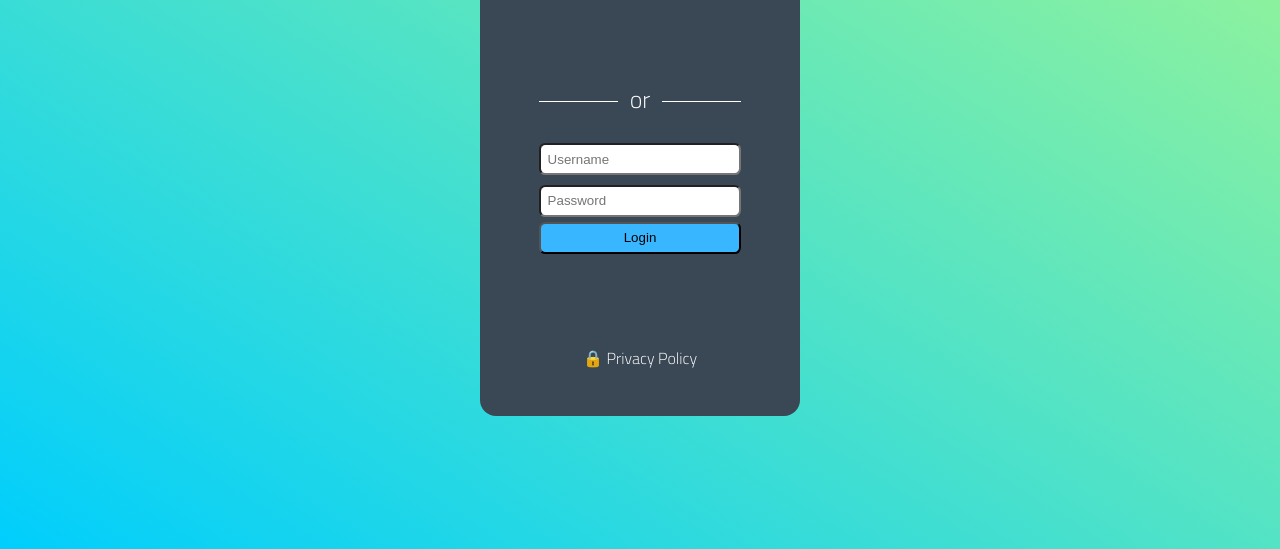
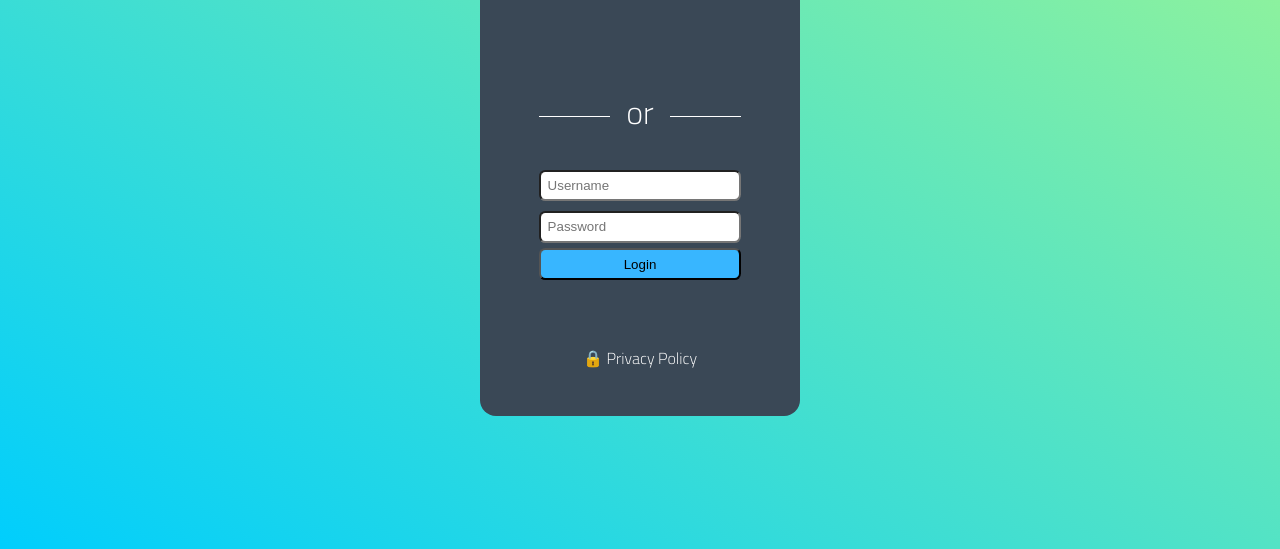
Before and after one commit to techano/spelf, a plain HTML site: page student/login.html in a window 1280 px wide. Shown: the part 251-800 px from the top of the page. Drawn offline with Linux system fonts and the light colour scheme.

Commit message:
more testing

```diff
--- a/assets/css/login.css
+++ b/assets/css/login.css
@@ -74,7 +74,7 @@ body {
   justify-content: center;
 }
 
-.loginframeformseperator {
+h1 {
   width: 70%;
   margin: .7em auto;
   overflow: hidden;
@@ -83,7 +83,7 @@ body {
   color: #fff;
 }
 
-.loginframeformseperator:before, .loginframeformseperator:after {
+h1:before, h1:after {
   content: "";
   display: inline-block;
   width: 50%;
@@ -92,7 +92,7 @@ body {
   border-bottom: 1px solid;
 }
 
-.loginframeformseperator:after {
+h1:after {
   margin: 0 -55% 0 .5em;
 }
 
--- a/student/login.html
+++ b/student/login.html
@@ -29,7 +29,7 @@
       </div>
       <div class="loginframeform">
         <div class="g-signin2"></div>
-        <h2 class="loginframeformseperator">or</h2>
+        <h1 class="loginframeformseperator">or</h1>
         <form action="action_login.php" method="post">
           <input type="text" placeholder="Username" required />
 
```
